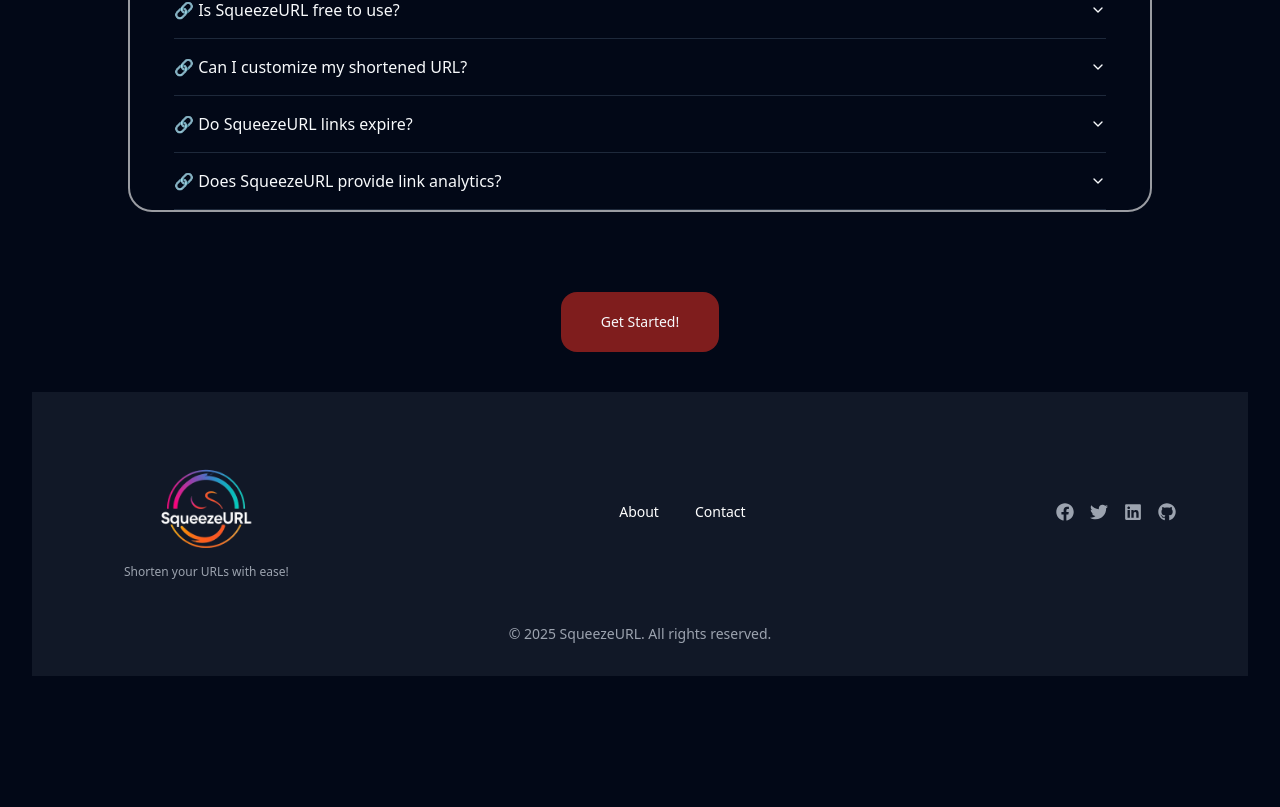
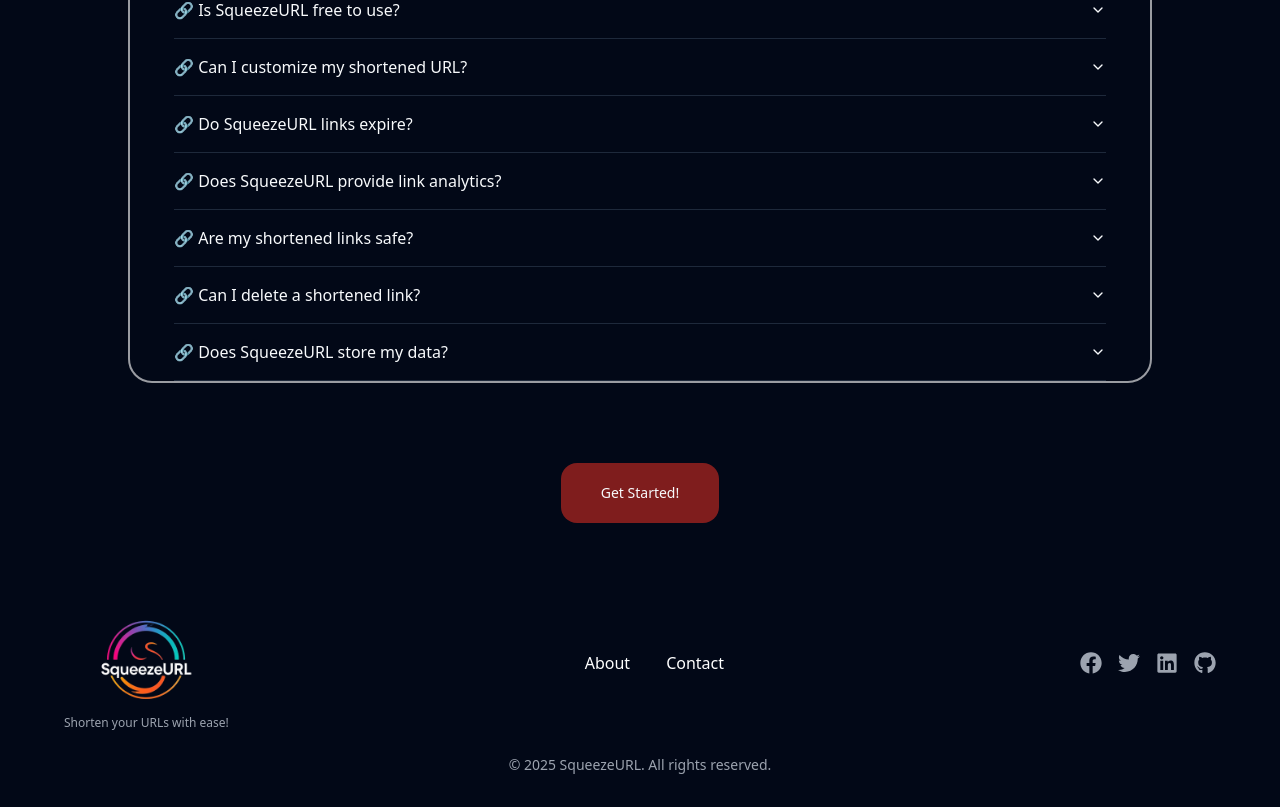
Before and after one commit to Gautam5328/url_shortener, a React (Vite) app: page /about in a window 1280 px wide. Shown: the part 897-1704 px from the top of the page. Before the commit the page ends 1573 px from the top, so only its background shows below. Built offline with nearby package versions, Linux system fonts and the light colour scheme; no server answers.

Commit message:
Updated code for footer icons and other places

```diff
--- a/package.json
+++ b/package.json
@@ -10,6 +10,7 @@
     "preview": "vite preview"
   },
   "dependencies": {
+    "@lottiefiles/dotlottie-react": "^0.13.2",
     "@radix-ui/react-accordion": "^1.1.2",
     "@radix-ui/react-avatar": "^1.0.4",
     "@radix-ui/react-dialog": "^1.0.5",
--- a/src/components/faqs.jsx
+++ b/src/components/faqs.jsx
@@ -1,10 +1,57 @@
-import React from 'react'
+import React from "react";
 import {
   Accordion,
   AccordionContent,
   AccordionItem,
   AccordionTrigger,
 } from "@/components/ui/accordion";
+
+const faqs = [
+  {
+    question: "🔗 What is SqueezeURL?",
+    answer:
+      "SqueezeURL is a fast and reliable URL shortener that helps you create concise and shareable links with ease.",
+  },
+  {
+    question: "🔗 How does SqueezeURL work?",
+    answer:
+      "Simply paste your long URL into our platform, click the shorten button, and get a compact link that’s easy to share.",
+  },
+  {
+    question: "🔗 Is SqueezeURL free to use?",
+    answer:
+      "Yes! Our basic URL shortening service is free. We also offer premium features for advanced analytics and custom branding.",
+  },
+  {
+    question: "🔗 Can I customize my shortened URL?",
+    answer:
+      "Yes! With our premium plan, you can create custom short links that match your brand or campaign.",
+  },
+  {
+    question: "🔗 Do SqueezeURL links expire?",
+    answer:
+      "By default, links do not expire. However, you can set expiration dates for links if needed.",
+  },
+  {
+    question: "🔗 Does SqueezeURL provide link analytics?",
+    answer:
+      "Absolutely! You can track clicks, locations, devices, and referral sources through our analytics dashboard.",
+  },
+  {
+    question: "🔗 Are my shortened links safe?",
+    answer:
+      "Yes! We actively monitor and block malicious links to ensure a secure experience for all users.",
+  },
+  {
+    question: "🔗 Can I delete a shortened link?",
+    answer: "Yes, you can delete or deactivate a link anytime from your dashboard.",
+  },
+  {
+    question: "🔗 Does SqueezeURL store my data?",
+    answer:
+      "We prioritize privacy and only collect minimal data necessary for link tracking. You can review our privacy policy for more details.",
+  },
+];
 
 const FaqsComponent = () => {
   return (
@@ -13,63 +60,16 @@
       collapsible
       className="w-full px-4 sm:px-11 md:px-11 mt-5 border-2 border-white/60 rounded-3xl"
     >
-    <AccordionItem value="item-1">
+      {faqs.map((faq, index) => (
+        <AccordionItem key={index} value={`item-${index + 1}`}>
           <AccordionTrigger className="hover:no-underline">
-        🔗 What is SqueezeURL?
+            {faq.question}
           </AccordionTrigger>
-      <AccordionContent>
-        SqueezeURL is a fast and reliable URL shortener that helps you
-        create concise and shareable links with ease.
-      </AccordionContent>
+          <AccordionContent>{faq.answer}</AccordionContent>
         </AccordionItem>
-    <AccordionItem value="item-2">
-      <AccordionTrigger className="hover:no-underline">
-        🔗 How does SqueezeURL work?
-      </AccordionTrigger>
-      <AccordionContent>
-        Simply paste your long URL into our platform, click the shorten
-        button, and get a compact link that’s easy to share.
-      </AccordionContent>
-    </AccordionItem>
-    <AccordionItem value="item-3">
-      <AccordionTrigger className="hover:no-underline">
-        🔗 Is SqueezeURL free to use?
-      </AccordionTrigger>
-      <AccordionContent>
-        Yes! Our basic URL shortening service is free. We also offer premium
-        features for advanced analytics and custom branding.
-      </AccordionContent>
-    </AccordionItem>
-    <AccordionItem value="item-4">
-      <AccordionTrigger className="hover:no-underline">
-        🔗 Can I customize my shortened URL?
-      </AccordionTrigger>
-      <AccordionContent>
-        Yes! With our premium plan, you can create custom short links that
-        match your brand or campaign.
-      </AccordionContent>
-    </AccordionItem>
-    <AccordionItem value="item-5">
-      <AccordionTrigger className="hover:no-underline">
-        🔗 Do SqueezeURL links expire?
-      </AccordionTrigger>
-      <AccordionContent>
-        By default, links do not expire. However, you can set expiration
-        dates for links if needed.
-      </AccordionContent>
-    </AccordionItem>
-    <AccordionItem value="item-6">
-      <AccordionTrigger className="hover:no-underline">
-        🔗 Does SqueezeURL provide link analytics?
-      </AccordionTrigger>
-      <AccordionContent>
-        Absolutely! You can track clicks, locations, devices, and referral
-        sources through our analytics dashboard.
-      </AccordionContent>
-    </AccordionItem>
+      ))}
     </Accordion>
+  );
+};
 
-  )
-}
-
-export default FaqsComponent
+export default FaqsComponent;
--- a/src/components/footer.jsx
+++ b/src/components/footer.jsx
@@ -4,11 +4,11 @@
 
 const Footer = () => {
   return (
-    <footer className="bg-gray-900 text-white py-8 p-10 text-center mt-10 w-[100%]">
-      <div className="container mx-auto px-4 md:px-8">
+    <footer className="text-white py-8 text-center mt-10">
+      <div className="container mx-auto">
         <div className="flex flex-col md:flex-row justify-between items-center">
           {/* Left Section - Logo */}
-          <div className="flex flex-col md:justify-center xs:justify-left md:items-center xs:items-start md:p-5">
+          <div className="flex flex-col md:justify-center xs:justify-left md:items-center xs:items-start">
           <Link to="/">
             <img
               src="/squeezeurl_logo.png"
@@ -22,7 +22,7 @@
 
           {/* Middle Section - Navigation Links */}
           <nav className="mt-4 md:mt-0">
-            <ul className="flex flex-wrap gap-4 text-sm space-x-5">
+            <ul className="flex flex-wrap gap-4 text-md space-x-5">
               <li>
                 <a href="/about" className="hover:text-gray-300">
                   About
@@ -43,28 +43,28 @@
               target="_blank"
               rel="noopener noreferrer"
             >
-              <FaFacebook className="text-gray-400 hover:text-white text-lg" />
+              <FaFacebook className="text-gray-400 hover:text-white text-[22px]" />
             </a>
             <a
               href="https://twitter.com"
               target="_blank"
               rel="noopener noreferrer"
             >
-              <FaTwitter className="text-gray-400 hover:text-white text-lg" />
+              <FaTwitter className="text-gray-400 hover:text-white text-[22px]" />
             </a>
             <a
               href="https://linkedin.com"
               target="_blank"
               rel="noopener noreferrer"
             >
-              <FaLinkedin className="text-gray-400 hover:text-white text-lg" />
+              <FaLinkedin className="text-gray-400 hover:text-white text-[22px]" />
             </a>
             <a
               href="https://github.com"
               target="_blank"
               rel="noopener noreferrer"
             >
-              <FaGithub className="text-gray-400 hover:text-white text-lg" />
+              <FaGithub className="text-gray-400 hover:text-white text-[22px]" />
             </a>
           </div>
         </div>
--- a/src/pages/auth.jsx
+++ b/src/pages/auth.jsx
@@ -17,7 +17,7 @@
   }, [isAuthenticated, loading, navigate]);
 
   return (
-    <div className="mt-36 flex flex-col items-center gap-10">
+    <div className="pt-20 flex flex-col items-center gap-20">
       <h1 className="text-5xl font-extrabold">
         {searchParams.get("createNew")
           ? "Hold up! Let's login first.."
--- a/src/pages/contactUs.jsx
+++ b/src/pages/contactUs.jsx
@@ -5,6 +5,7 @@
 import { Textarea } from "@/components/ui/textarea";
 import { storeContactDetails } from "@/db/apiContact";
 import useFetch from "@/hooks/use-fetch";
+import { DotLottieReact } from '@lottiefiles/dotlottie-react';
 
 const ContactUsPage = () => {
   const [fullName, setFullName] = useState("");
@@ -33,12 +34,16 @@
   };
 
   return (
-    <div className="flex items-center justify-center py-12 px-4">
+    <div className="flex items-start justify-center flex-row gap-y-20 py-12 px-4">
+      <DotLottieReact
+      src="https://lottie.host/03437bcc-9acf-45c4-a1e2-e9fccd6b14c4/kxwA6r7BXx.lottie"
+      loop
+      width='2rem'
+      height='2rem'
+      autoplay
+    />
       <div className="p-8 rounded-lg shadow-lg max-w-lg w-full">
         {/* Title */}
-        <h2 className="text-3xl font-bold text-center text-white mb-10">
-          Contact Us
-        </h2>
         <div className="space-y-4">
           <div>
             <Label className="block text-white font-medium text-0.5xl">
@@ -115,6 +120,7 @@
           </Button>
         </div>
       </div>
+
     </div>
   );
 };
--- a/src/pages/dashboard.jsx
+++ b/src/pages/dashboard.jsx
@@ -46,7 +46,7 @@
       {(loading || loadingClicks) && (
         <BarLoader width={"100%"} color="#36d7b7" />
       )}
-      <div className="grid grid-cols-2 gap-4">
+      <div className="grid grid-cols-2 gap-4 mt-10">
         <Card>
           <CardHeader>
             <CardTitle>Links Created</CardTitle>
--- a/src/pages/link.jsx
+++ b/src/pages/link.jsx
@@ -94,7 +94,7 @@
       {(loading || loadingStats) && (
         <BarLoader className="mb-4" width={"100%"} color="#36d7b7" />
       )}
-      <div className="flex flex-col gap-8 sm:flex-row justify-between">
+      <div className="flex flex-col gap-8 sm:flex-row justify-between mt-20">
         <div className="flex flex-col items-start gap-8 rounded-lg sm:w-2/5">
           <span className="text-6xl font-extrabold hover:underline cursor-pointer">
             {url?.title}
```
Also changed, not shown: src/components/header.jsx (+6 -4 lines), public/contactus.webp (added). Lines whose indentation alone changed are shown as unchanged.
